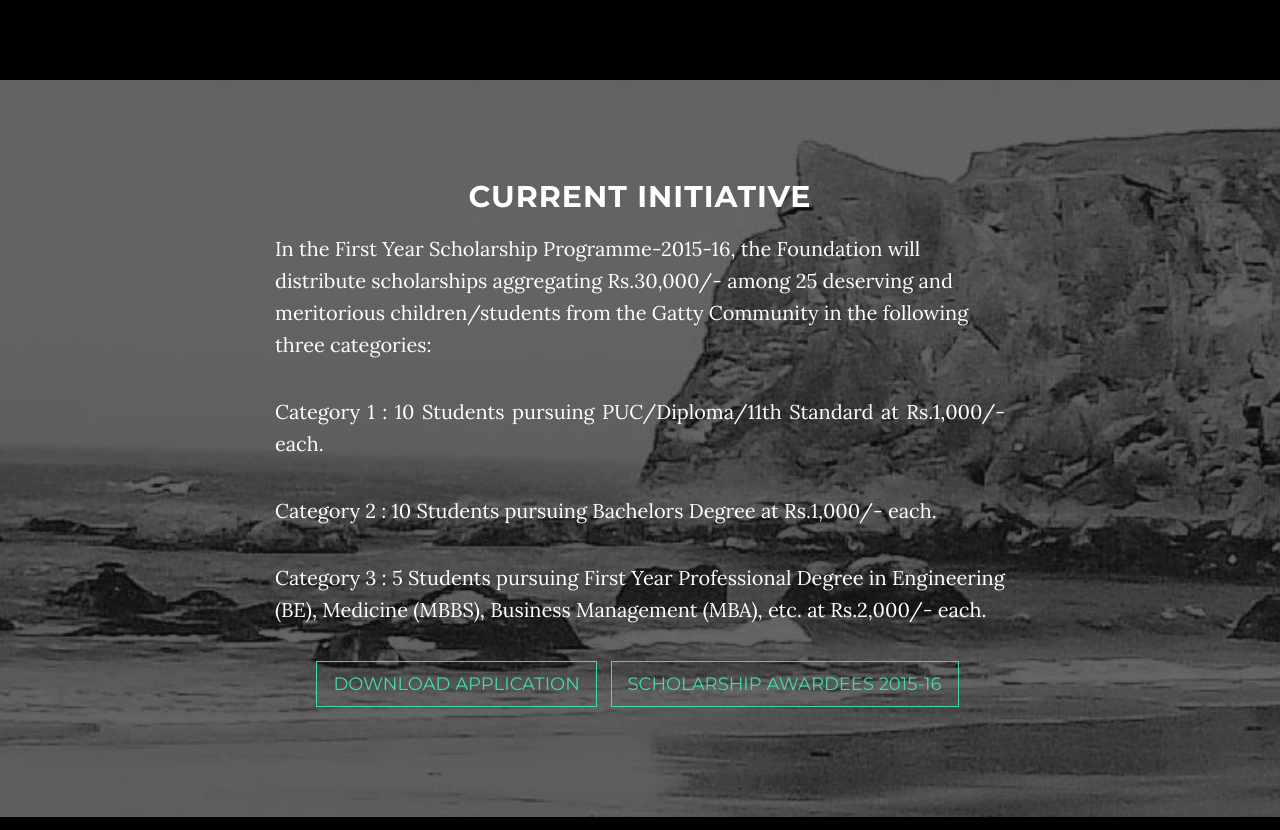
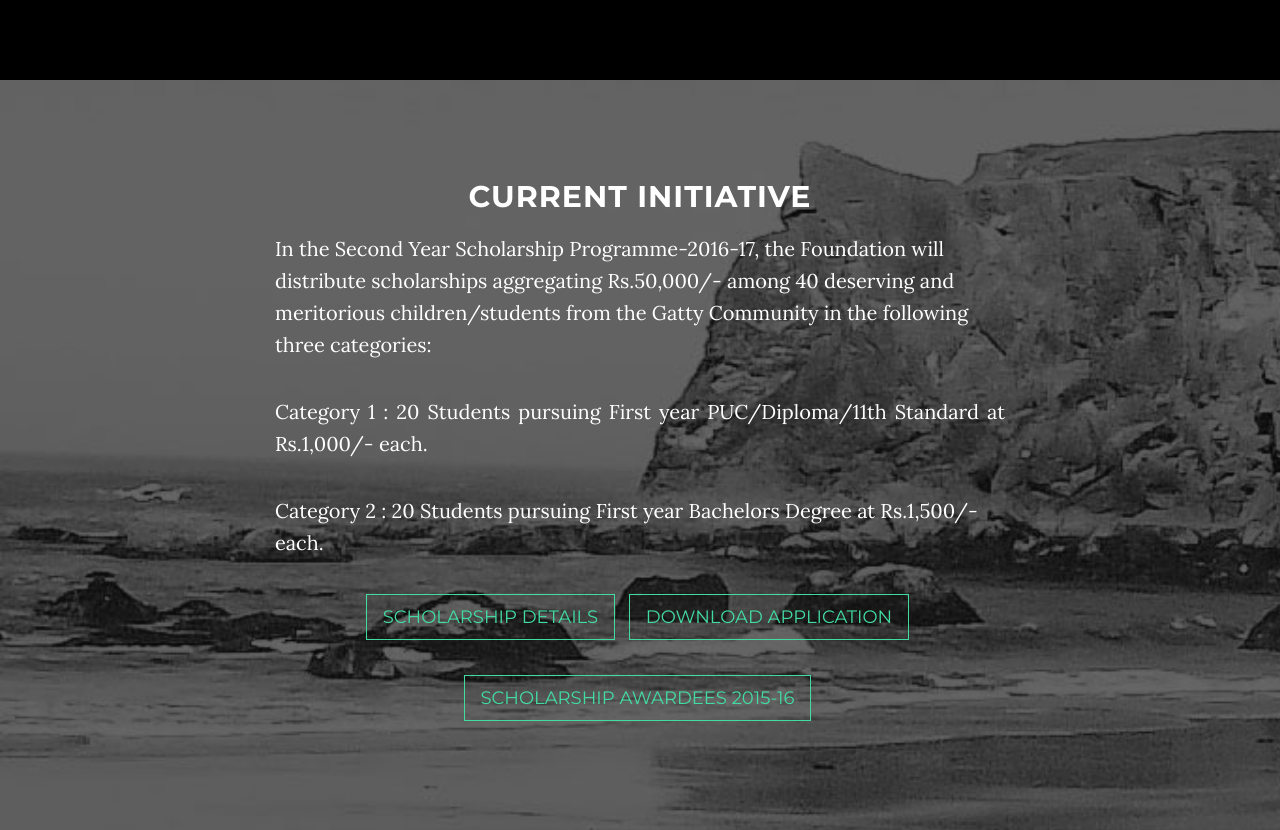
Before and after one commit to ganeshprasanna/greyscale, a Rails app: page / in a window 1280 px wide. Shown: the part 1600-2430 px from the top of the page. Run offline with Rails 7, Linux system fonts and the light colour scheme; style sheets or scripts are compiled from the project's sources; some libraries are stand-ins or nearby versions.

Commit message:
Content updates - Year 2016-17
Updated Application form, added scheme details download, disabled
internalisation -kannada, updated initiative details.

```diff
--- a/app/views/application/home.html.erb
+++ b/app/views/application/home.html.erb
@@ -45,11 +45,19 @@
         </p>
         <ul class="list-inline banner-social-buttons">
           <li>
+            <a class="btn btn-default btn-lg" href="/download/MGF_Scholarship_2016-17_Scheme.doc">
+              <span class="network-name">Scholarship Details</span>
+            </a>
+          </li>
+          <li>
             <a class="btn btn-default btn-lg" href="/download/MGF_Scholarship_2016-17__Application_Form.doc">
               <span class="network-name">Download Application</span>
             </a>
           </li>
           <li>
+            <p>
+
+            </p>
             <button class="btn btn-default btn-lg" data-target="#myModal" data-toggle="modal" type="button">Scholarship Awardees 2015-16</button>
           </li>
         </ul>
--- a/app/views/layouts/application.html.erb
+++ b/app/views/layouts/application.html.erb
@@ -57,6 +57,7 @@
                     <li class="hidden">
                         <a href="#page-top"></a>
                     </li>
+            <!-- Disable internationalization - Kannada 05/21/2016
                     <li>
                       <% if I18n.locale.to_s == 'en' %>
                         <%= link_to 'ಕನ್ನಡ', url_for( :locale => 'kn' ), :class => "#{ 'selected' if I18n.locale.to_s == 'kn' }",'data-no-turbolink' => true %>
@@ -64,6 +65,7 @@
                         <%= link_to 'ENGLISH', url_for( :locale => 'en' ), :class => "#{ 'selected' if I18n.locale.to_s == 'en' }",'data-no-turbolink' => true %>
                       <% end %>
                     </li>
+            -->
                     <li>
                         <a class="page-scroll" href="#about"><%= t('about') %></a>
                     </li>
--- a/config/locales/en.yml
+++ b/config/locales/en.yml
@@ -37,10 +37,10 @@ en:
   about4: ""
   about5: "The Foundation fulfills the philanthropic mission of the Trust by supporting individuals from the Gatty Community committed towards advancement of Education."
   download0: "CURRENT INITIATIVE"
-  download1: "In the First Year Scholarship Programme-2015-16, the Foundation will distribute scholarships aggregating Rs.30,000/- among 25 deserving and meritorious children/students from the Gatty Community in the following three categories:"
-  download2: "Category 1 : 10 Students pursuing PUC/Diploma/11th Standard at Rs.1,000/- each."
-  download3: "Category 2 : 10 Students pursuing Bachelors Degree at Rs.1,000/- each."
-  download4: "Category 3 : 5 Students pursuing First Year Professional Degree in Engineering (BE), Medicine (MBBS), Business Management (MBA), etc. at Rs.2,000/- each."
+  download1: "In the Second Year Scholarship Programme-2016-17, the Foundation will distribute scholarships aggregating Rs.50,000/- among 40 deserving and meritorious children/students from the Gatty Community in the following three categories:"
+  download2: "Category 1 : 20 Students pursuing First year PUC/Diploma/11th Standard at Rs.1,000/- each."
+  download3: "Category 2 : 20 Students pursuing First year Bachelors Degree at Rs.1,500/- each."
+  download4: ""
   download5: "The details of the Scholarship program, eligibility criteria and Application Form may be downloaded by clicking the link below."
   download6: "See Winners of Mannagudde Gatty Foundation Scholarships"
   contact0: "CONTACT US"
```
Also changed, not shown: 1 other file.
